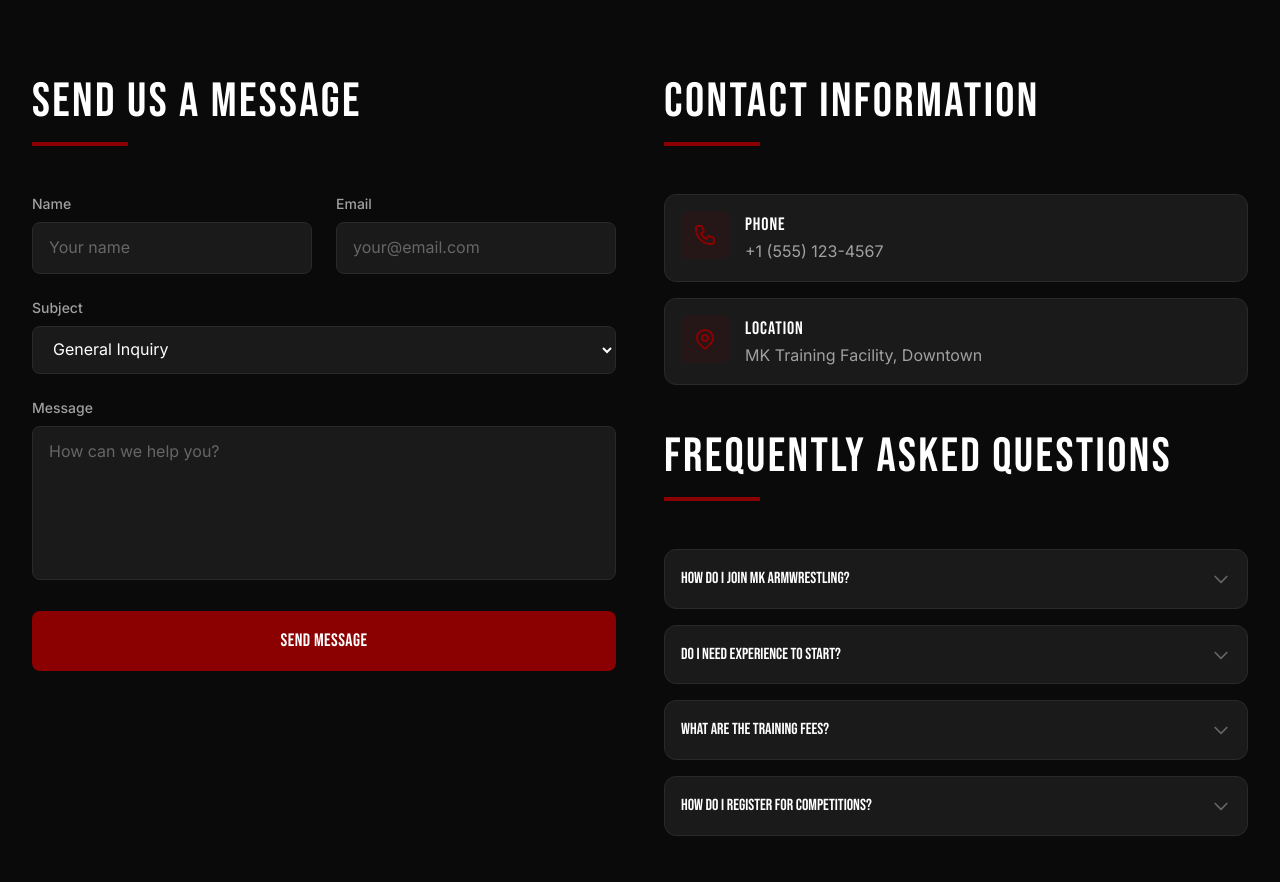
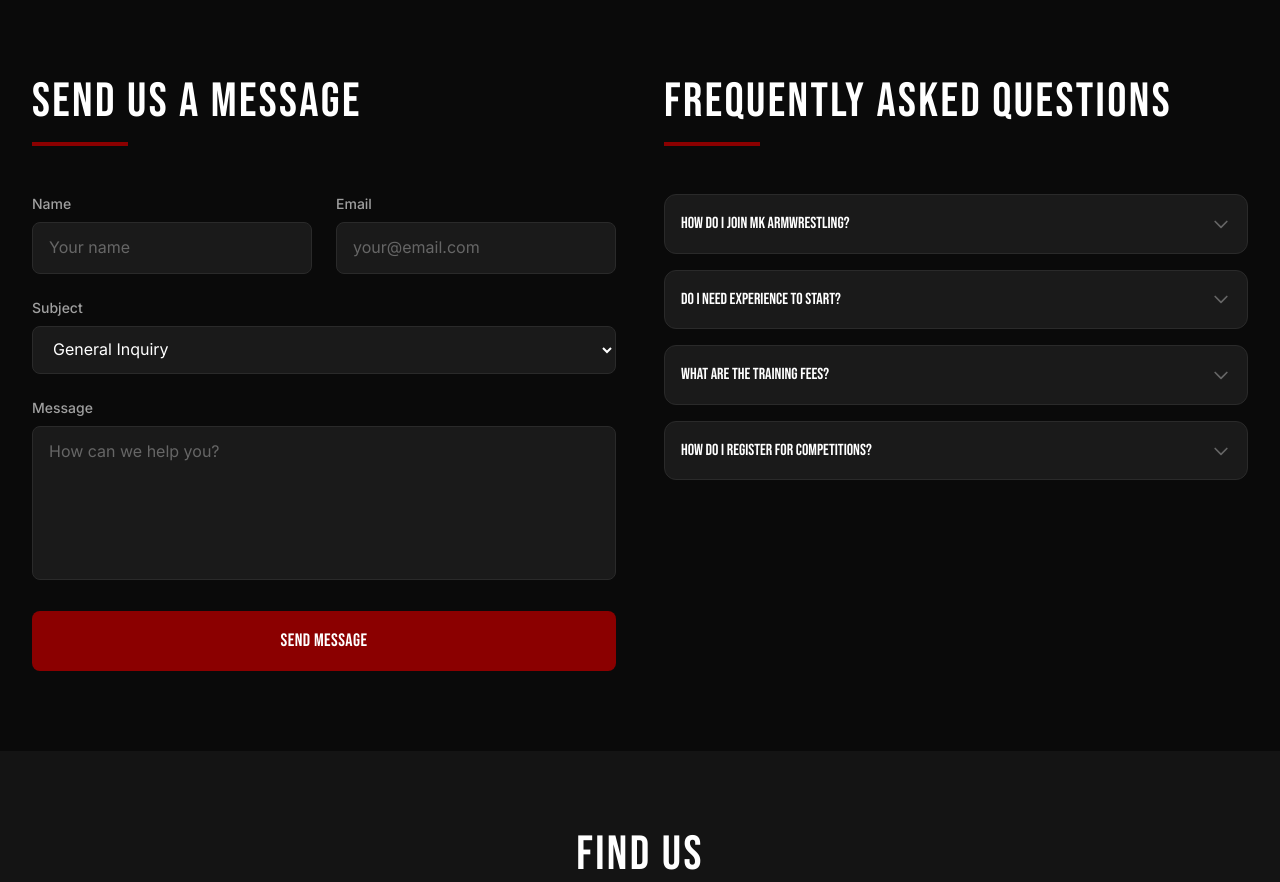
Before and after one commit to JayBoy1969/mk-armwrestling, an Astro site: page /contact in a window 1280 px wide. Shown: the part 642-1524 px from the top of the page. Built offline with nearby package versions, Linux system fonts and the light colour scheme; Astro itself is replaced by a stand-in of ours.

Commit message:
Contact: remove Contact Information block, keep the message form and FAQ
Co-Authored-By: Claude Opus 4.8 (1M context) <noreply@anthropic.com>

```diff
--- a/src/pages/contact.astro
+++ b/src/pages/contact.astro
@@ -2,19 +2,6 @@
 import Layout from '../layouts/Layout.astro';
 import Hero from '../components/Hero.astro';
 import SectionHeader from '../components/SectionHeader.astro';
-
-const contactInfo = [
-  {
-    title: 'Phone',
-    value: '+1 (555) 123-4567',
-    icon: 'M3 5a2 2 0 012-2h3.28a1 1 0 01.948.684l1.498 4.493a1 1 0 01-.502 1.21l-2.257 1.13a11.042 11.042 0 005.516 5.516l1.13-2.257a1 1 0 011.21-.502l4.493 1.498a1 1 0 01.684.949V19a2 2 0 01-2 2h-1C9.716 21 3 14.284 3 6V5z',
-  },
-  {
-    title: 'Location',
-    value: 'MK Training Facility, Downtown',
-    icon: 'M17.657 16.657L13.414 20.9a1.998 1.998 0 01-2.827 0l-4.244-4.243a8 8 0 1111.314 0z M15 11a3 3 0 11-6 0 3 3 0 016 0z',
-  },
-];
 
 const faqs = [
   {
@@ -133,27 +120,8 @@ const faqs = [
           </form>
         </div>
 
-        <!-- Contact Info & FAQ -->
+        <!-- FAQ -->
         <div>
-          <!-- Contact Info -->
-          <SectionHeader title="Contact Information" centered={false} />
-          <div class="space-y-4 mb-12">
-            {contactInfo.map(info => (
-              <div class="flex items-start gap-4 p-4 bg-dark-card rounded-xl border border-dark-border">
-                <div class="w-12 h-12 bg-blood-red/10 rounded-lg flex items-center justify-center flex-shrink-0">
-                  <svg class="w-6 h-6 text-blood-red" fill="none" stroke="currentColor" viewBox="0 0 24 24">
-                    <path stroke-linecap="round" stroke-linejoin="round" stroke-width="2" d={info.icon} />
-                  </svg>
-                </div>
-                <div>
-                  <h3 class="font-heading text-lg text-white">{info.title}</h3>
-                  <p class="text-text-secondary">{info.value}</p>
-                </div>
-              </div>
-            ))}
-          </div>
-
-          <!-- FAQ -->
           <SectionHeader title="Frequently Asked Questions" centered={false} />
           <div class="space-y-4">
             {faqs.map(faq => (
```
